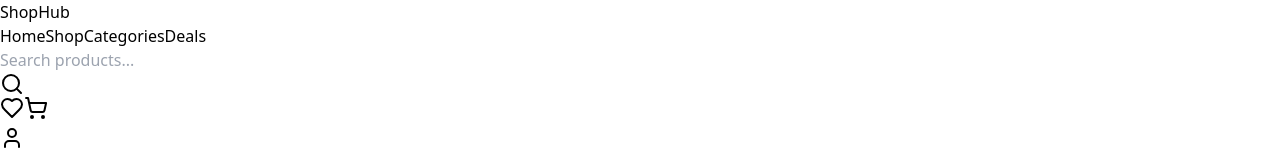
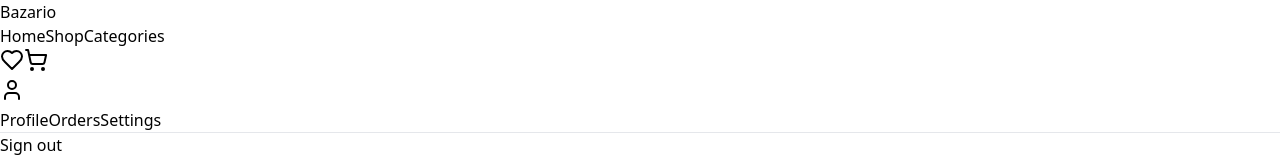
Before and after one commit to GauRav-sINGh123/Bazario, a React (Vite) app in the folder frontend/: page / in a window 1280 px wide. Shown: the top 160 px of the page. Built offline with nearby package versions, Linux system fonts and the light colour scheme.

Commit message:
Navbar Fixed

```diff
--- a/frontend/src/components/Navbar.tsx
+++ b/frontend/src/components/Navbar.tsx
@@ -8,12 +8,12 @@ export default function Header() {
   const cartItemsCount = 0;
 
   return (
-    <header className="fixed top-0 left-0 right-0 bg-white shadow-md z-50">
+    <header className="fixed top-0 left-0 right-0 bg-white z-50">
       <div className="max-w-7xl mx-auto px-4 sm:px-6 lg:px-8">
         <div className="flex justify-between items-center h-16">
           {/* Logo */}
           <div className="flex-shrink-0 flex items-center">
-            <span className="text-2xl font-bold text-indigo-600">ShopHub</span>
+            <span className="text-2xl font-bold text-indigo-600">Bazario</span>
           </div>
 
           {/* Desktop Navigation */}
@@ -21,20 +21,9 @@ export default function Header() {
             <a href="/" className="text-gray-700 hover:text-indigo-600">Home</a>
             <a href="/shop" className="text-gray-700 hover:text-indigo-600">Shop</a>
             <a href="/categories" className="text-gray-700 hover:text-indigo-600">Categories</a>
-            <a href="/deals" className="text-gray-700 hover:text-indigo-600">Deals</a>
           </nav>
 
-          {/* Search Bar */}
-          <div className="hidden md:flex flex-1 max-w-md mx-4">
-            <div className="relative w-full">
-              <input
-                type="text"
-                placeholder="Search products..."
-                className="w-full px-4 py-2 rounded-lg border border-gray-300 focus:outline-none focus:ring-2 focus:ring-indigo-500"
-              />
-              <Search className="absolute right-3 top-2.5 h-5 w-5 text-gray-400" />
-            </div>
-          </div>
+
 
           {/* Right Icons */}
           <div className="flex items-center space-x-4">
@@ -88,9 +77,7 @@ export default function Header() {
               <a href="/categories" className="block px-3 py-2 rounded-md text-gray-700 hover:text-indigo-600 hover:bg-indigo-50">
                 Categories
               </a>
-              <a href="/deals" className="block px-3 py-2 rounded-md text-gray-700 hover:text-indigo-600 hover:bg-indigo-50">
-                Deals
-              </a>
+
             </div>
             <div className="px-4 py-3">
               <div className="relative">
```
